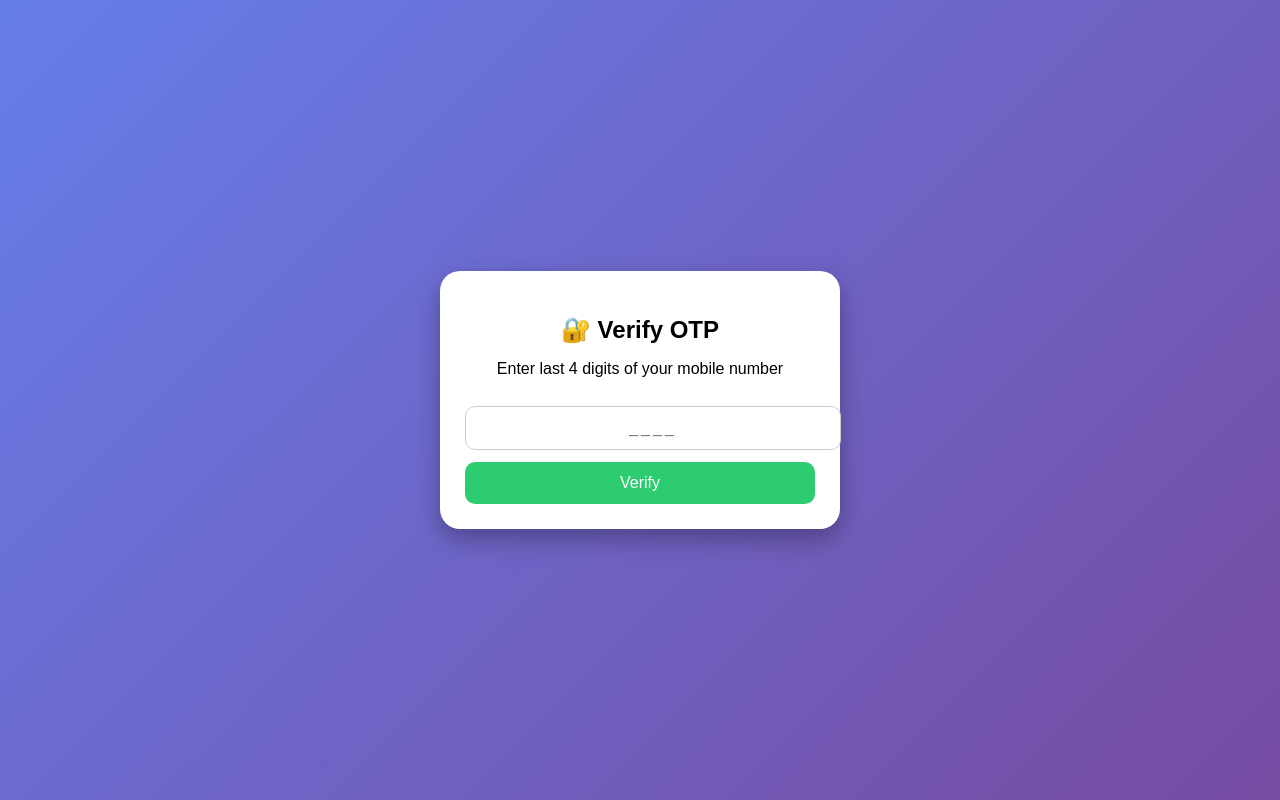
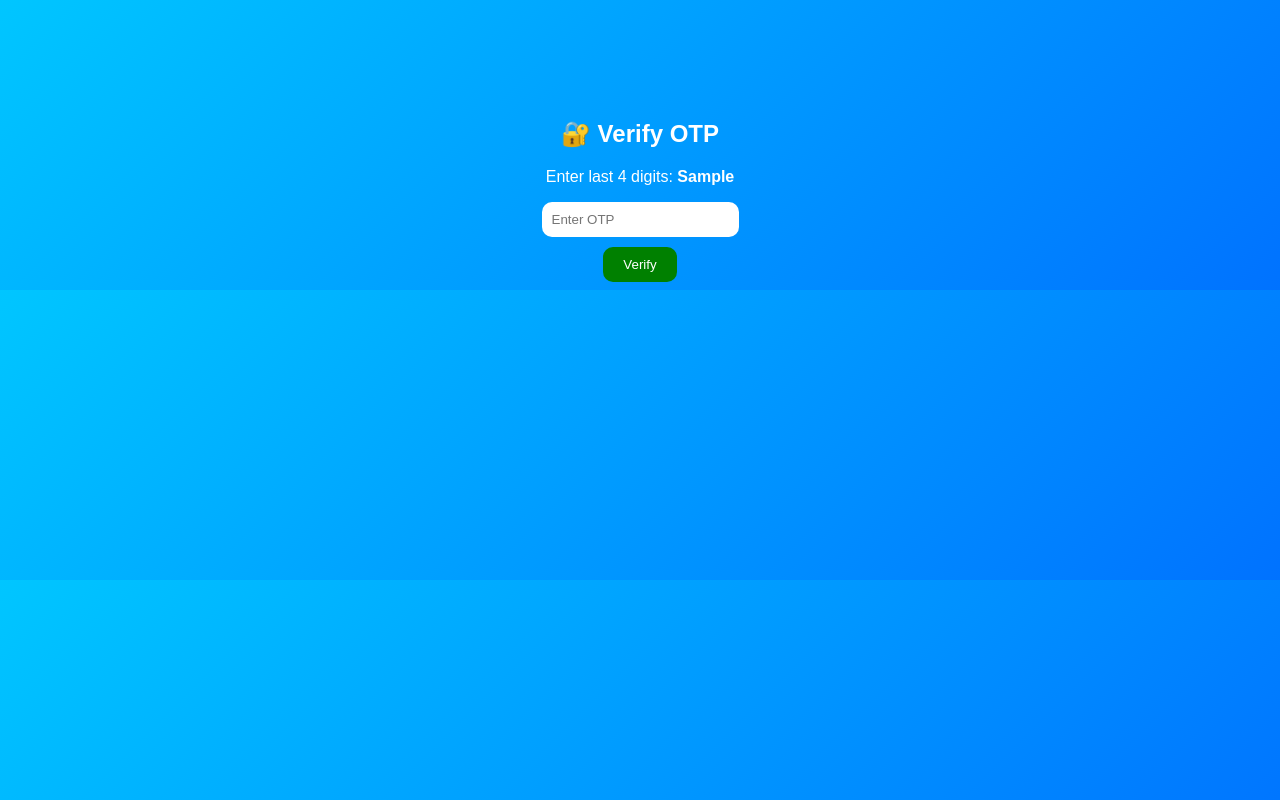
Before and after one commit to Dharun7715/Veg-Store2, a Flask app: template templates/verify.html in a window 1280 px wide. Run offline with Flask 3, Linux system fonts and the light colour scheme; the template is opened without the code that fills it: most values are stand-ins (such as "Sample title", 1, 10 or a date in 2020).

Commit message:
Update verify.html

```diff
--- a/templates/verify.html
+++ b/templates/verify.html
@@ -1,65 +1,34 @@
 <!DOCTYPE html>
 <html>
 <head>
-<title>Verify OTP</title>
+<title>Verify</title>
 <meta name="viewport" content="width=device-width, initial-scale=1.0">
 
 <style>
 body {
-    margin: 0;
     font-family: Arial;
-    background: linear-gradient(135deg, #667eea, #764ba2);
-    display: flex;
-    justify-content: center;
-    align-items: center;
-    height: 100vh;
+    text-align: center;
+    background: linear-gradient(135deg,#00c6ff,#0072ff);
+    color: white;
 }
 
-/* card */
 .box {
-    background: white;
-    padding: 25px;
-    border-radius: 20px;
-    width: 90%;
-    max-width: 350px;
-    text-align: center;
-    box-shadow: 0 10px 25px rgba(0,0,0,0.3);
-    animation: pop 0.4s ease;
-}
-
-h2 {
-    margin-bottom: 10px;
+    margin-top: 120px;
 }
 
 input {
-    width: 100%;
-    padding: 12px;
-    margin: 12px 0;
+    padding: 10px;
     border-radius: 10px;
-    border: 1px solid #ccc;
-    font-size: 16px;
-    text-align: center;
-    letter-spacing: 3px;
+    border: none;
 }
 
 button {
-    width: 100%;
-    padding: 12px;
-    background: #2ecc71;
+    margin-top: 10px;
+    padding: 10px 20px;
+    border-radius: 10px;
+    border: none;
+    background: green;
     color: white;
-    border: none;
-    border-radius: 10px;
-    font-size: 16px;
-}
-
-button:hover {
-    background: #27ae60;
-}
-
-/* animation */
-@keyframes pop {
-    from {transform: scale(0.9); opacity: 0;}
-    to {transform: scale(1); opacity: 1;}
 }
 </style>
 </head>
@@ -70,11 +39,12 @@ button:hover {
 
 <h2>🔐 Verify OTP</h2>
 
-<p>Enter last 4 digits of your mobile number</p>
+<p>Enter last 4 digits: <b>{{ last4 }}</b></p>
 
 <form method="POST">
-    <input type="text" name="otp" maxlength="4" placeholder="____" required>
-    <button>Verify</button>
+<input type="text" name="otp" placeholder="Enter OTP" required>
+<br>
+<button type="submit">Verify</button>
 </form>
 
 </div>
```
